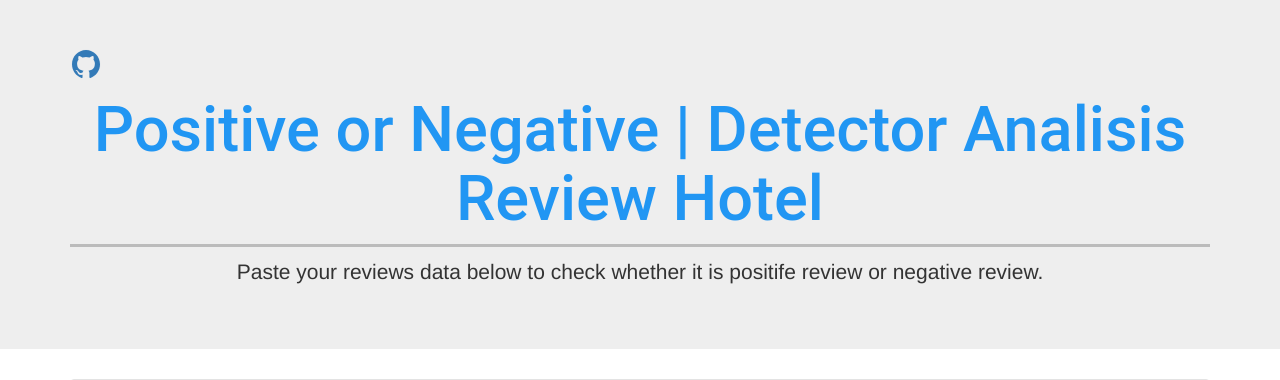
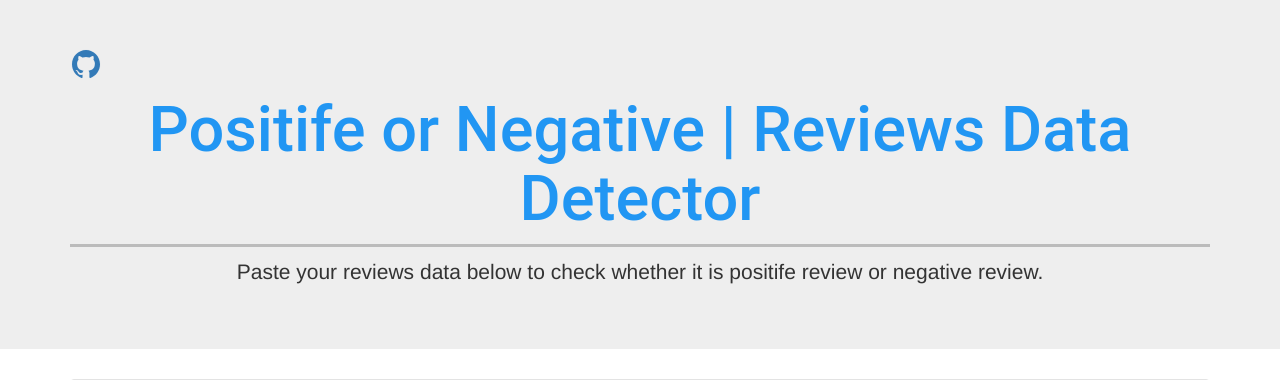
Before and after one commit to wulannurafifah/UTS-Text-Mining, a Flask app: page / in a window 1280 px wide. Shown: the top 380 px of the page. Run offline with Flask 2, Linux system fonts and the light colour scheme; some libraries are stand-ins or nearby versions.

Commit message:
Update home.html

```diff
--- a/templates/home.html
+++ b/templates/home.html
@@ -79,7 +79,7 @@
       <div class="container text-xs-center text-white">
         <a href="https://github.com/maladeep/sms-spam-ham-detector" target="_blank" title="View code at Github"> <ion-icon name="logo-github" size="large"></ion-icon></a>
 
-        <h1 class="display-1 card-header" align="center" style="color:#2196F3;">Positive or Negative | Detector Analisis Review Hotel </h1>
+        <h1 class="display-1 card-header" align="center" style="color:#2196F3;">Positife or Negative | Reviews Data Detector</h1>
         <p class="lead" align="center"> Paste your reviews data below to check whether it is positife review or negative review.  </p>
 
       </div>
```
